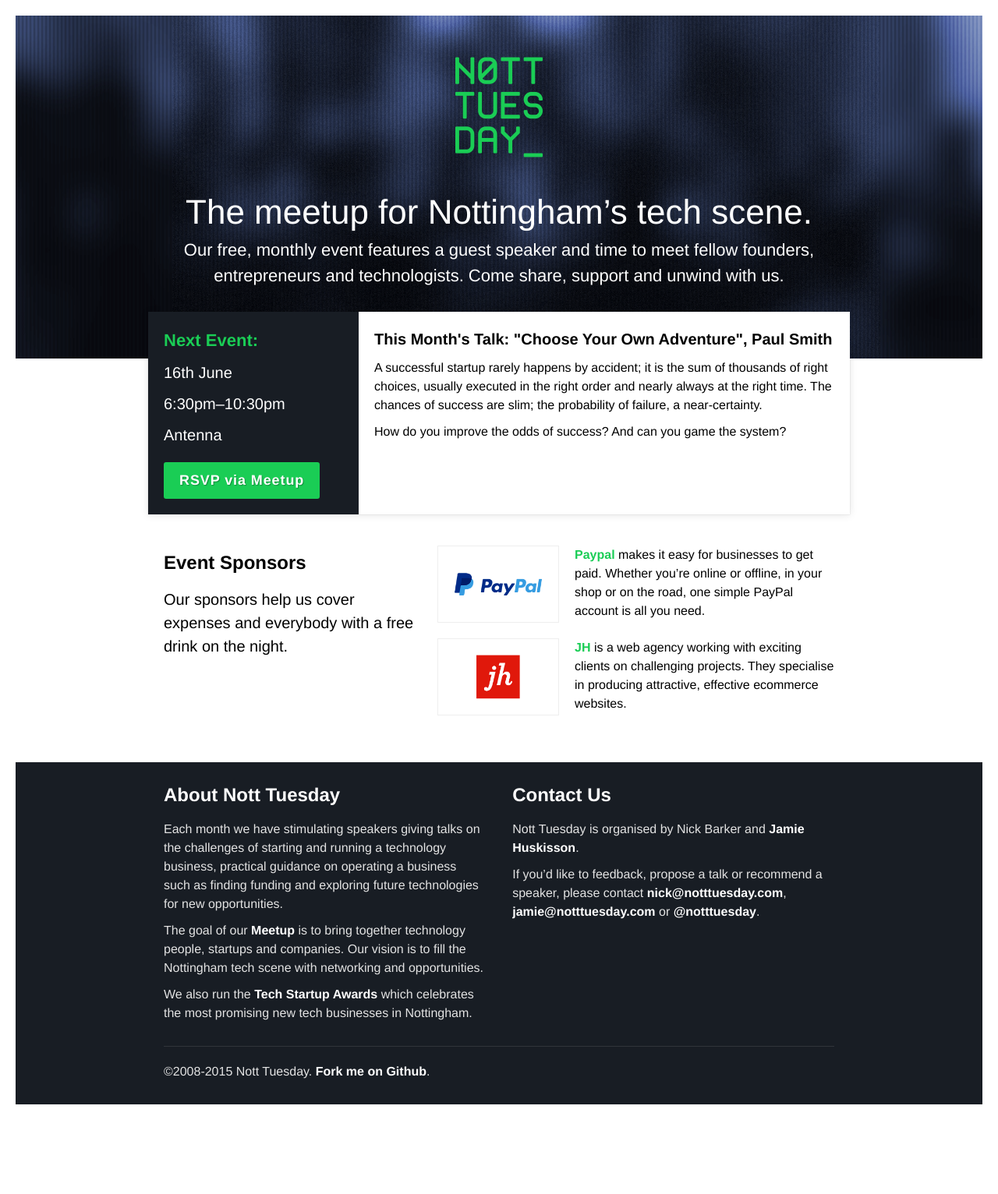
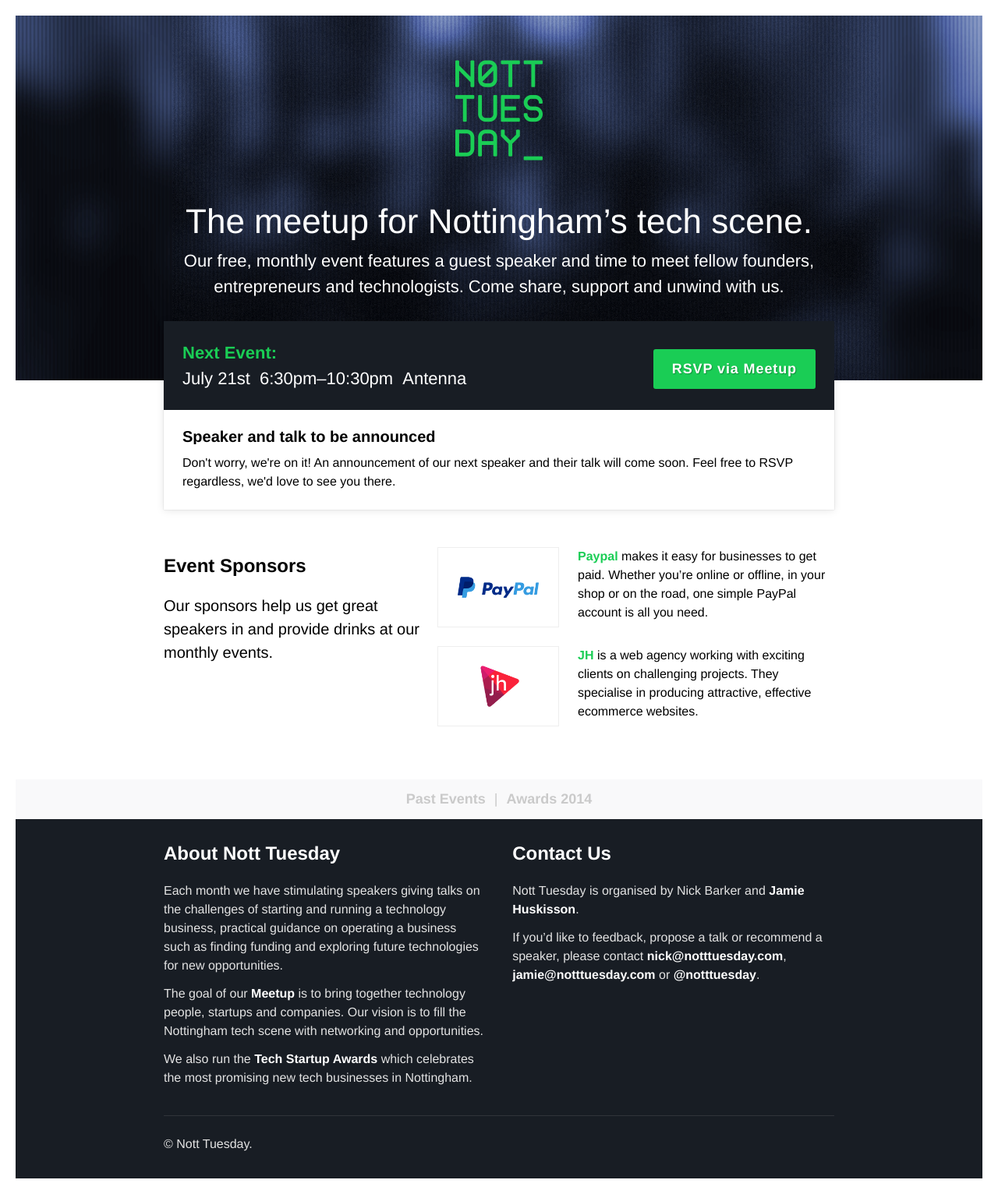
Before and after one commit to WeareJH/NottTuesday, a PHP site: page / in a window 1280 px wide. Shown: the whole page at 78% size. Before the commit the page ends 1417 px from the top, so only its background shows below. Run offline with PHP 8.4, Linux system fonts and the light colour scheme; some libraries are stand-ins or nearby versions.

Commit message:
new pages and amened content

```diff
--- a/css/nt.css
+++ b/css/nt.css
@@ -58,7 +58,7 @@ BASE STYLES
 h1, h2, h3,
 p,
 ul {
-  margin-bottom: 10px; }
+  margin-bottom: 12px; }
 
 h1, h2, h3 {
   line-height: 1;
@@ -68,20 +68,20 @@ h1 {
   font-size: 36px; }
 
 h2 {
-  margin-bottom: 20px;
-  padding-top: 10px;
+  margin-bottom: 24px;
+  padding-top: 12px;
   font-size: 24px; }
 
 h3 {
   font-size: 20px; }
 
 .lede {
-  margin-bottom: 20px;
+  margin-bottom: 24px;
   font-size: 20px; }
 
 .button {
   display: inline-block;
-  padding: 10px 20px;
+  padding: 12px 24px;
   background: #1acd55;
   color: white;
   font-weight: bold;
@@ -110,9 +110,17 @@ img {
 
 hr {
   border-bottom: 1px solid #eee;
-  margin-bottom: 20px; }
+  margin-bottom: 24px; }
   hr.bold {
     border-color: #ccc; }
+
+/**
+ * Horizontal using inline-block
+ */
+.nav--inline > li {
+  display: inline-block; }
+  .nav--inline > li > a {
+    display: inline-block; }
 
 /* ========================================
 HEADER
@@ -123,20 +131,18 @@ HEADER
   text-align: center; }
   .site-header .logo {
     display: block;
-    margin: 0 auto 20px;
+    margin: 0 auto 24px;
     width: 150px; }
   .site-header h1 {
     font-size: 24px; }
   @media only screen and (min-width: 600px) {
-    .site-header {
-      padding-bottom: 60px; }
-      .site-header h1 {
-        font-size: 32px; }
-      .site-header p {
-        font-size: 22px; } }
+    .site-header h1 {
+      font-size: 32px; }
+    .site-header p {
+      font-size: 22px; } }
   @media only screen and (min-width: 1000px) {
     .site-header .logo {
-      margin: 20px auto 40px; }
+      margin: 24px auto 48px; }
     .site-header h1 {
       font-size: 44px;
       font-weight: normal; } }
@@ -145,6 +151,9 @@ HEADER
   background: url("../img/header-bg.png") right center no-repeat;
   background-size: cover; }
 
+.home-header {
+  padding-bottom: 72px; }
+
 /* ========================================
 MAIN
 ======================================== */
@@ -152,7 +161,7 @@ MAIN
 EVENT DETAILS
 ======================================== */
 .event {
-  margin-bottom: 20px;
+  margin-bottom: 24px;
   background: white;
   box-shadow: 0 0 1px rgba(0, 0, 0, 0.25), 0 1px 10px rgba(0, 0, 0, 0.1); }
   .event:before, .event:after {
@@ -164,14 +173,11 @@ EVENT DETAILS
     *zoom: 1; }
   @media only screen and (min-width: 600px) {
     .event {
-      margin: -80px 0 20px; } }
-  @media only screen and (min-width: 1000px) {
-    .event {
-      margin: -80px -20px 20px; } }
+      margin: -96px 0 24px; } }
 
 .summary {
   position: relative;
-  padding: 20px;
+  padding: 24px;
   background: #181d24;
   color: white;
   text-align: center; }
@@ -179,55 +185,34 @@ EVENT DETAILS
     margin-bottom: 0;
     padding-top: 0;
     color: #1acd55;
-    font-size: 20px;
+    font-size: 22px;
     line-height: 1.5; }
   .summary .details {
     margin-bottom: 0;
     list-style: none;
-    font-size: 20px; }
+    font-size: 22px;
+    margin: 0; }
     .summary .details a {
       color: white;
       font-weight: normal; }
     .summary .details li {
       display: inline-block;
-      margin: 0 5px; }
+      margin: 0 6px; }
   .summary .rsvp {
-    margin: 20px 0 0; }
+    margin: 24px 0 0; }
   @media only screen and (min-width: 600px) {
     .summary {
       text-align: left; }
       .summary .details li {
-        margin: 0 5px 0 0; }
+        margin: 0 6px 0 0; }
       .summary .rsvp {
         position: absolute;
-        right: 20px;
-        top: 20px;
-        margin-top: 0; } }
-  @media only screen and (min-width: 1000px) {
-    .summary {
-      float: left;
-      width: 30%; }
-      .summary:before, .summary:after {
-        content: " ";
-        display: table; }
-      .summary:after {
-        clear: both; }
-      .summary {
-        *zoom: 1; }
-      .summary .title {
-        margin-bottom: 10px;
-        font-size: 22px; }
-      .summary .details {
-        font-size: 20px; }
-        .summary .details li {
-          display: block;
-          margin: 0 0 10px; }
-      .summary .rsvp {
-        position: static;
-        margin-top: 20px; } }
+        right: 24px;
+        top: 24px;
+        margin-top: 12px; } }
 
 .speaker {
-  padding: 20px; }
+  padding: 24px; }
   .speaker:before, .speaker:after {
     content: " ";
     display: table; }
@@ -237,41 +222,35 @@ EVENT DETAILS
     *zoom: 1; }
   .speaker .photo {
     float: right;
-    margin: 0 0 10px 10px;
+    margin: 0 0 12px 12px;
     width: 30%;
     max-width: 200px; }
   .speaker .topic strong {
     display: block;
-    margin-bottom: 5px;
+    margin-bottom: 6px;
     font-size: 30px; }
   .speaker .bio > :last-child {
     margin-bottom: 0; }
   @media only screen and (min-width: 600px) {
     .speaker .photo {
-      margin: 0 0 20px 20px; }
+      margin: 0 0 24px 24px; }
     .speaker .topic {
       overflow: hidden; }
     .speaker .bio {
       overflow: hidden; } }
-  @media only screen and (min-width: 1000px) {
-    .speaker {
-      float: right;
-      width: 70%; }
-      .speaker .topic {
-        line-height: 1.5; } }
 
 /* ========================================
 INFO
 ======================================== */
 .info ul {
-  margin-left: 20px; }
+  margin-left: 24px; }
 
 /* ========================================
 SPONSORS
 ======================================== */
 .sponsors {
-  margin-bottom: 20px;
-  padding-top: 20px; }
+  margin-bottom: 24px;
+  padding-top: 24px; }
 
 .sponsor-list {
   margin-bottom: 0;
@@ -285,7 +264,7 @@ SPONSORS
     *zoom: 1; }
 
 .sponsor {
-  margin-bottom: 20px; }
+  margin-bottom: 24px; }
   .sponsor:before, .sponsor:after {
     content: " ";
     display: table; }
@@ -302,9 +281,9 @@ SPONSORS
 
 .sponsor__logo {
   float: right;
-  margin: 0 0 10px 20px;
+  margin: 0 0 12px 24px;
   border: 1px solid #eee;
-  padding: 20px;
+  padding: 24px;
   width: 40%;
   max-width: 200px; }
 
@@ -312,7 +291,7 @@ SPONSORS
   .sponsor__logo {
     float: left;
     width: 40%;
-    margin: 0 20px 0 0; } }
+    margin: 0 24px 0 0; } }
 @media only screen and (min-width: 1000px) {
   .sponsors:before, .sponsors:after {
     content: " ";
@@ -345,6 +324,56 @@ SPONSORS
   .sponsor__logo {
     width: 30.66667%; } }
 /* ========================================
+Past events
+======================================== */
+.past-event {
+  width: 100%;
+  display: inline-block;
+  border-bottom: 1px solid #e3e3e3;
+  padding-bottom: 6px;
+  margin-bottom: 6px; }
+  .past-event:last-child {
+    border: none;
+    padding-bottom: 0;
+    margin-bottom: 0; }
+  .past-event .speaker-photo {
+    display: none; }
+    @media only screen and (min-width: 600px) {
+      .past-event .speaker-photo {
+        display: block;
+        width: 14%;
+        float: left;
+        padding-top: 6px;
+        margin-bottom: 14px; } }
+  .past-event .speaker-info {
+    width: 100%; }
+    @media only screen and (min-width: 600px) {
+      .past-event .speaker-info {
+        width: 82%;
+        float: right;
+        text-align: left; } }
+  .past-event .date {
+    padding-top: 1.5px;
+    font-size: 14px; }
+
+/* ========================================
+Archive
+======================================== */
+.archive-wrapper {
+  background-color: #f9f9fa;
+  padding: 12px;
+  font-size: 18px;
+  width: 100%; }
+  .archive-wrapper a {
+    color: #cacaca; }
+  .archive-wrapper ul {
+    margin: 0;
+    text-align: center; }
+  .archive-wrapper li {
+    color: #cacaca;
+    padding: 0 3px; }
+
+/* ========================================
 FOOTER
 ======================================== */
 .site-footer {
@@ -357,14 +386,14 @@ FOOTER
     color: white; }
 
 .about {
-  margin-bottom: 20px; }
+  margin-bottom: 24px; }
 
 .contact {
-  margin-bottom: 20px; }
+  margin-bottom: 24px; }
 
 .legal {
   border-top: 1px solid rgba(255, 255, 255, 0.1);
-  padding-top: 20px;
+  padding-top: 24px;
   color: rgba(255, 255, 255, 0.5); }
 
 @media only screen and (min-width: 1000px) {
--- a/index.html
+++ b/index.html
@@ -29,7 +29,7 @@
 </head>
 <body>
 
-<header class="wrapper site-header header__bg" role="banner">
+<header class="wrapper site-header header__bg home-header" role="banner">
     <div class="container">
 
         <a class="logo" href="/"><img src="/img/logo.png" alt="Nott Tuesday"></a>
@@ -46,41 +46,31 @@
             <div class="summary">
                 <h2 class="title">Next Event:</h2>
                 <ul class="details">
-                    <li class="date"><i class="date-icon"></i> 16th June</li>
+                    <li class="date"><i class="date-icon"></i> July 21st</li>
                     <li class="time"><i class="icon time-icon"></i> 6:30pm&ndash;10:30pm</li>
                     <li class="venue"><i class="icon location-icon"></i> <a href="https://www.google.co.uk/maps/place/Antenna,+9A+Beck+St,+Nottingham+NG1+1EQ/@52.955938,-1.143181,17z/data=!4m2!3m1!1s0x4879c17de0dc5f45:0x4d78304762fccbec" target="_blank">Antenna</a></li>
                 </ul>
-                <p class="rsvp"><a class="button" href="http://www.meetup.com/Nott-Tuesday-Getting-Nottinghams-tech-scene-together/events/220752647/">RSVP via Meetup</a></p>
+                <p class="rsvp"><a class="button" href="http://www.meetup.com/Nott-Tuesday-Getting-Nottinghams-tech-scene-together/events/223400866/">RSVP via Meetup</a></p>
             </div>
             <div class="speaker">
-                <!--<img class="photo" src="/img/councillor-nick-mcdonald.jpg" alt="Councillor Nick McDonald">-->
-                <h3 class="topic">This Month's Talk: "Choose Your Own Adventure", Paul Smith</h3>
+                <h3 class="topic">Speaker and talk to be announced</h3>
                 <div class="bio">
-                    <p>A successful startup rarely happens by accident; it is the sum of thousands of right choices, usually executed in the right order and nearly always at the right time. The chances of success are slim; the probability of failure, a near-certainty.</p>
-
-                    <p>How do you improve the odds of success? And can you game the system?</p>
+                    <p>Don't worry, we're on it! An announcement of our next speaker and their talk will come soon. Feel free to RSVP regardless, we'd love to see you there.</p>
                 </div>
             </div>
         </div>
 
+
         <section class="sponsors">
             <header>
                 <h2>Event Sponsors</h2>
-                <p class="lede">Our sponsors help us cover expenses and everybody with a free drink on the night.</p>
+                <p class="lede">Our sponsors help us get great speakers in and provide drinks at our monthly events.</p>
             </header>
             <ul class="sponsor-list">
                 <li class="sponsor">
                      <a href="http://www.paypal.com/" target="_blank"><img class="sponsor__logo" src="img/logo-paypal.png" alt="Paypal"></a>
                      <a href="http://www.paypal.com/" target="_blank">Paypal</a> makes it easy for businesses to get paid. Whether you&rsquo;re online or offline, in your shop or on the road, one simple PayPal account is all you need.
                 </li>
-               <!-- <li class="sponsor">
-                    <a href="http://www.first-enterprise.co.uk/" target="_blank"><img class="sponsor__logo" src="img/logo-firstenterprise.png" alt="First Enterprise"></a>
-                    <a href="http://www.first-enterprise.co.uk/" target="_blank">First Enterprise</a> is a leading business support organisation which supports the needs of pre-start and existing business owners in Nottingham and the East Midlands.
-                </li>-->
-                <!-- <li class="sponsor">
-                    <a href="http://bigchipawards.com/" target="_blank"><img class="sponsor__logo" src="img/logo-big-chip.png" alt="JH"></a>
-                    <a href="http://bigchipawards.com/" target="_blank">Big Chip</a> çare far and away the biggest digital awards outside London and the longest running in the UK. They are run by and for the industry, not for profit - by trade association.
-                </li>-->
                 <li class="sponsor">
                     <a href="http://www.wearejh.com/" target="_blank"><img class="sponsor__logo" src="img/logo-jh.png" alt="JH"></a>
                     <a href="http://www.wearejh.com/" target="_blank">JH</a> is a web agency working with exciting clients on challenging projects. They specialise in producing attractive, effective ecommerce websites.
@@ -90,6 +80,15 @@
 
     </div>
 </div><!-- end .site-main -->
+
+
+<div class="archive-wrapper">
+    <ul class="nav--inline">
+        <li><a class="" href="/past-events.html">Past Events</a></li>
+        <li>|</li>
+        <li><a class="" href="/awards-2014.html">Awards 2014</a></li>
+    </ul>
+</div>
 
 
 <footer class="wrapper site-footer" role="contentinfo">
@@ -108,7 +107,7 @@
             <p>If you&rsquo;d like to feedback, propose a talk or recommend a speaker, please contact <a href="mailto:nick@notttuesday.com">nick@notttuesday.com</a>, <a href="mailto:jamie@notttuesday.com">jamie@notttuesday.com</a> or <a href="http://twitter.com/notttuesday">@notttuesday</a>.</p>
         </div>
 
-        <p class="legal">&copy;2008-2015 Nott Tuesday. <a href="https://github.com/WeareJH/notttuesday">Fork me on Github</a>.</p>
+        <p class="legal">&copy;<?php echo date('Y'); ?> Nott Tuesday.</p>
     </div>
 </footer><!-- end .site-footer -->
 
@@ -123,5 +122,22 @@
     ga('send', 'pageview');
 
 </script>
+
+
+<!-- JS -->
+<script type="text/javascript">
+  var _gauges = _gauges || [];
+  (function() {
+    var t   = document.createElement('script');
+    t.type  = 'text/javascript';
+    t.async = true;
+    t.id    = 'gauges-tracker';
+    t.setAttribute('data-site-id', '5453c2688bfdf72854003668');
+    t.src = '//secure.gaug.es/track.js';
+    var s = document.getElementsByTagName('script')[0];
+    s.parentNode.insertBefore(t, s);
+  })();
+</script>
+
 </body>
 </html>
```
Also changed, not shown: other parts of css/nt.css (+18 -18 lines), awards-2014.html (added, +254 -0 lines), past-events.html (added, +174 -0 lines), img/adam-bird-250x300.png (added), img/ian-naylor-250x300.png (added), img/keith-williams-250x300.png (added), img/logo-jh.png, img/nick-mcdonald-250x300.png (added), img/paul-smith-250x300.png (added).
